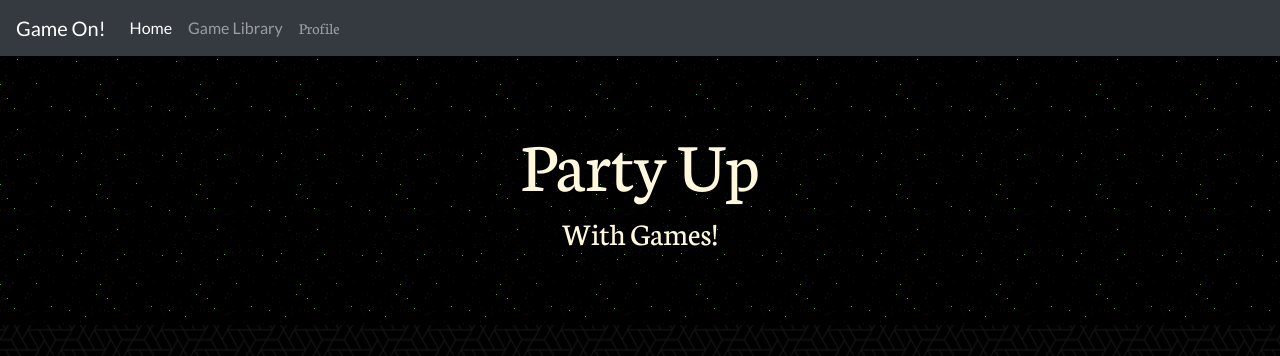
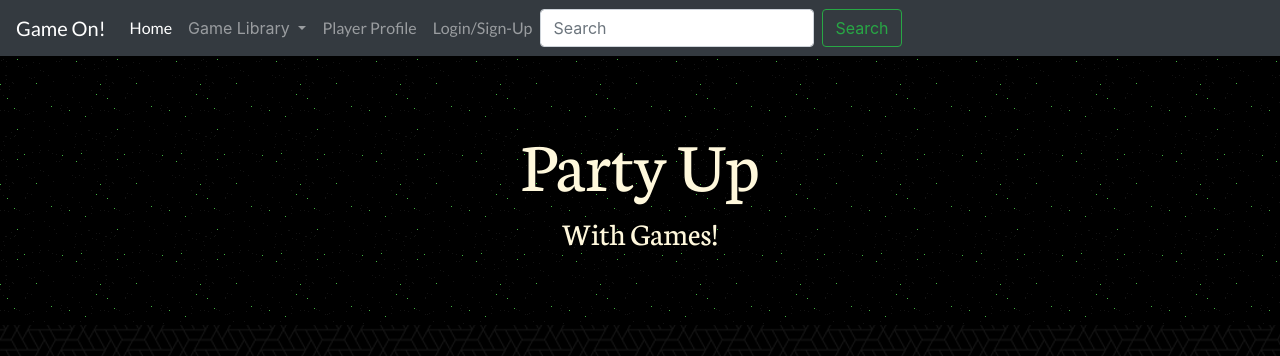
Before and after one commit to nbrasaemle/Party-Up-With-Games, a Node server app: template views/index.html in a window 1280 px wide. Shown: the top 356 px of the page. Run offline with Node 20, Linux system fonts and the light colour scheme; the template is opened without the code that fills it, so the values that code supplies are empty; some libraries are stand-ins or nearby versions.

Commit message:
html updates, some js

```diff
--- a/views/index.html
+++ b/views/index.html
@@ -30,16 +30,30 @@
                         <span class="sr-only">(current)</span>
                     </a>
                 </li>
+
+                <li class="nav-item dropdown">
+                    <a class="nav-link dropdown-toggle" href="#" id="navbarDropdown" role="button" data-toggle="dropdown" aria-haspopup="true"
+                        aria-expanded="false">
+                        Game Library
+                    </a>
+                    <div class="dropdown-menu" aria-labelledby="navbarDropdown">
+                        <a class="dropdown-item" href="#">Action</a>
+                        <a class="dropdown-item" href="#">Another action</a>
+                        <div class="dropdown-divider"></div>
+                        <a class="dropdown-item" href="#">Something else here</a>
+                    </div>
+                </li>
                 <li class="nav-item">
-                    <a class="nav-link fontTwo" href="">Game Library</a>
+                    <a class="nav-link fontTwo" href="./profile.html">Player Profile</a>
                 </li>
-                <li class="nav-item font">
-                    <a class="nav-link" href="">Profile</a>
+                <li class="nav-item">
+                    <a class="nav-link fontTwo" href="">Login/Sign-Up</a>
                 </li>
-                <!-- <li class="nav-item font">
-              <a class="nav-link disabled" href=""></a>
-            </li> -->
             </ul>
+            <form class="form-inline my-2 my-lg-0">
+                    <input class="form-control mr-sm-2" type="search" placeholder="Search">
+                    <button class="btn btn-outline-success my-2 my-sm-0" type="submit">Search</button>
+                  </form>
         </div>
     </nav>
 
@@ -92,7 +106,7 @@
                             <div class="form-group">
                                 <label for="email">Email address</label>
                                 <input type="email" class="form-control email" id="email" aria-describedby="emailHelp" placeholder="Enter email">
-                                <!-- <small id="emailHelp" class="form-text text-muted">We'll never share your email with anyone else.</small> -->
+                                <!-- <small id="emailHelp" class="form-text text-muted">We'll never share your email with anyone else.</small>-->
         </div>
         <div class="form-group">
             <label for="exampleInputPassword1">Password</label>
@@ -113,7 +127,7 @@
     </div>
     </div>
 
-    <nav class="navbar justify-content-center navbar-dark bg-dark footer">
+    <nav class="navbar sticky-bottom justify-content-center navbar-dark bg-dark footer">
         <p class="navbar-brand" id="copyright">
             <p>Built by:</p>
             <p>
@@ -132,12 +146,15 @@
     </nav>
 
     <!-- Script links -->
+
     <script src="https://code.jquery.com/jquery.js"></script>
     <script src="https://cdnjs.cloudflare.com/ajax/libs/popper.js/1.14.3/umd/popper.min.js" integrity="sha384-ZMP7rVo3mIykV+2+9J3UJ46jBk0WLaUAdn689aCwoqbBJiSnjAK/l8WvCWPIPm49"
         crossorigin="anonymous"></script>
     <script src="https://stackpath.bootstrapcdn.com/bootstrap/4.1.3/js/bootstrap.min.js" integrity="sha384-ChfqqxuZUCnJSK3+MXmPNIyE6ZbWh2IMqE241rYiqJxyMiZ6OW/JmZQ5stwEULTy"
         crossorigin="anonymous"></script>
-    <script src="../../public/js/index.js"></script>
+        <script src="https://maps.googleapis.com/maps/api/js?key=AIzaSyAKgJ9RtC7USuIago4nSYEgJbn5yL_EnZw&callback=initMap&libraries=places,geometry"
+    async defer></script>
+    <script src="../public/js/index.js"></script>
 </body>
 
 </html>
```
Also changed, not shown: views/profile.html (+34 -16 lines), views/game.html (added). Lines whose indentation alone changed are shown as unchanged.
